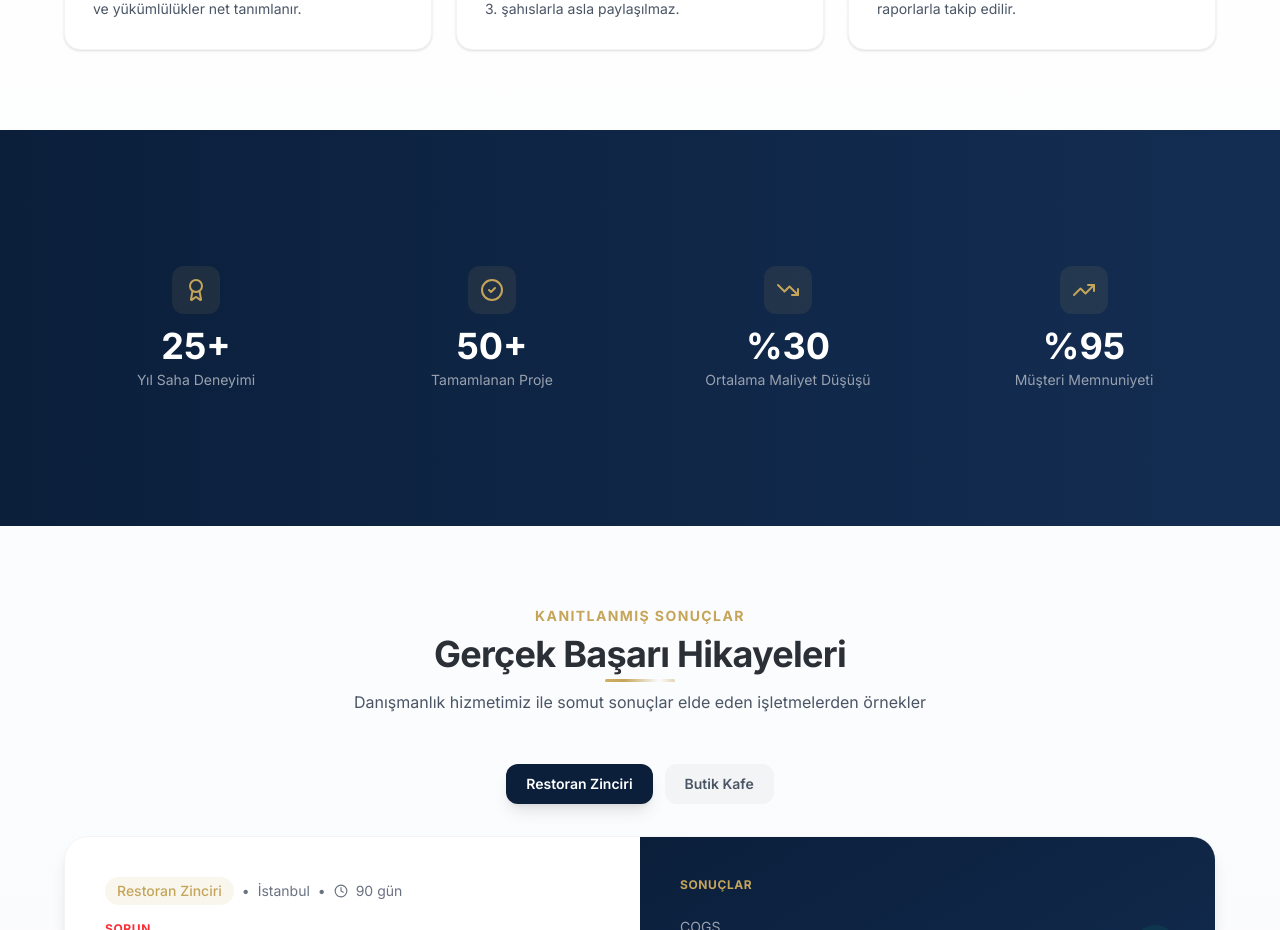
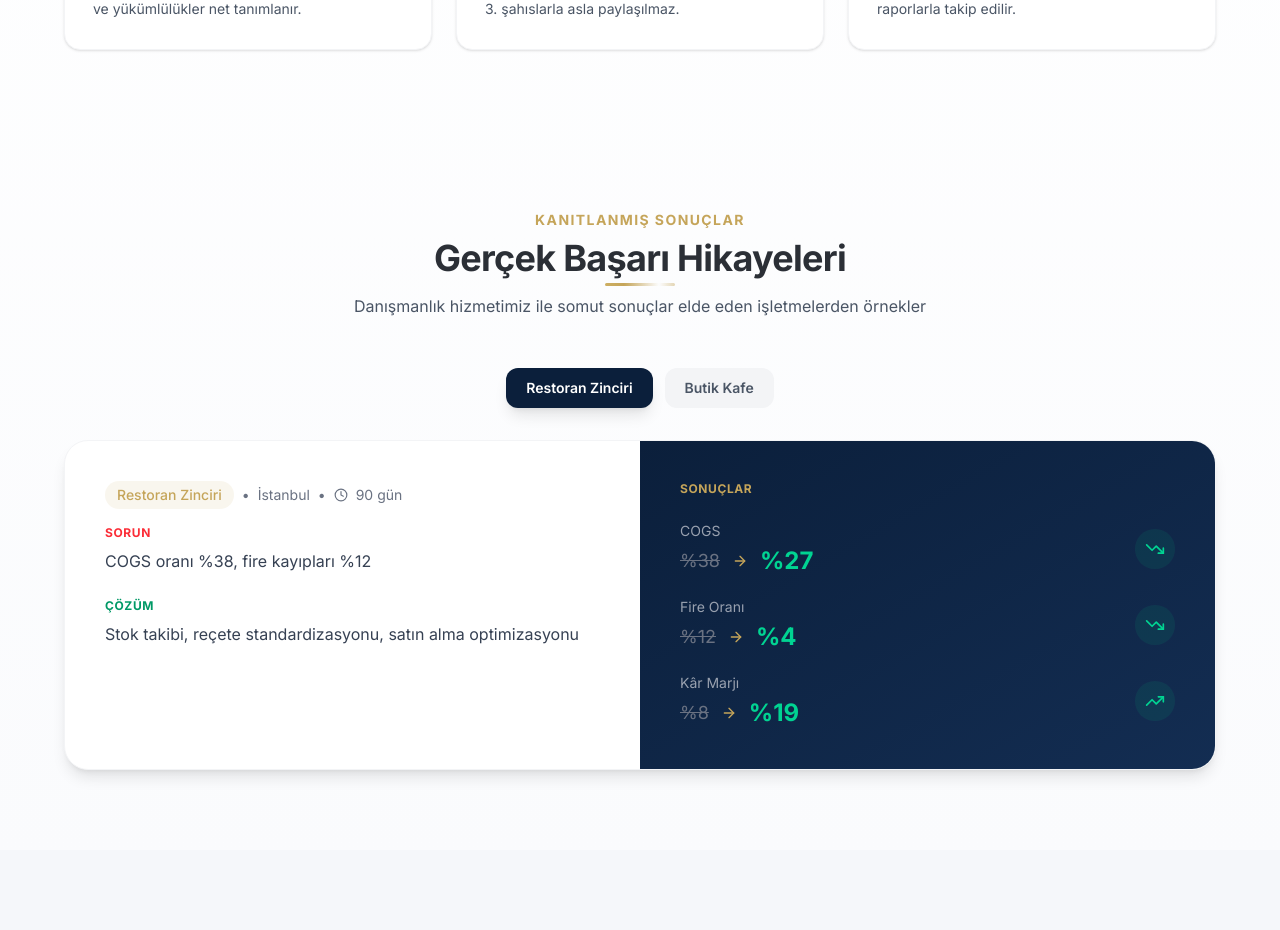
Before and after one commit to giftlife20-design/arslanops-web, a Next.js app in the folder frontend/: page / in a window 1280 px wide. Shown: the part 7160-8090 px from the top of the page. Built offline with nearby package versions, Linux system fonts and the light colour scheme; no server answers.

Commit message:
Remove duplicate stats bar from trust section

```diff
--- a/frontend/components/TrustSection.tsx
+++ b/frontend/components/TrustSection.tsx
@@ -158,25 +158,6 @@ export default function TrustSection() {
                 </div>
             </div>
 
-            {/* ────────── BÖLÜM 2: RAKAMLARLA KANIT ────────── */}
-            <div className="bg-gradient-to-r from-[#0B1F3B] to-[#132D52] py-14">
-                <div className="section-container">
-                    <div className={`grid grid-cols-2 md:grid-cols-4 gap-8 transition-all duration-700 delay-200 ${isVisible ? 'opacity-100 translate-y-0' : 'opacity-0 translate-y-10'}`}>
-                        {STATS_PROOF.map((s, i) => {
-                            const Icon = s.icon;
-                            return (
-                                <div key={i} className="text-center group">
-                                    <div className="w-12 h-12 mx-auto mb-3 rounded-xl bg-[#C5A55A]/10 flex items-center justify-center group-hover:bg-[#C5A55A]/20 transition-colors">
-                                        <Icon className="w-6 h-6 text-[#C5A55A]" />
-                                    </div>
-                                    <div className="text-3xl md:text-4xl font-bold text-white mb-1">{s.value}</div>
-                                    <div className="text-sm text-gray-400">{s.label}</div>
-                                </div>
-                            );
-                        })}
-                    </div>
-                </div>
-            </div>
 
             {/* ────────── BÖLÜM 3: BAŞARI HİKAYELERİ ────────── */}
             <div className="section-container py-16 md:py-20">
```
